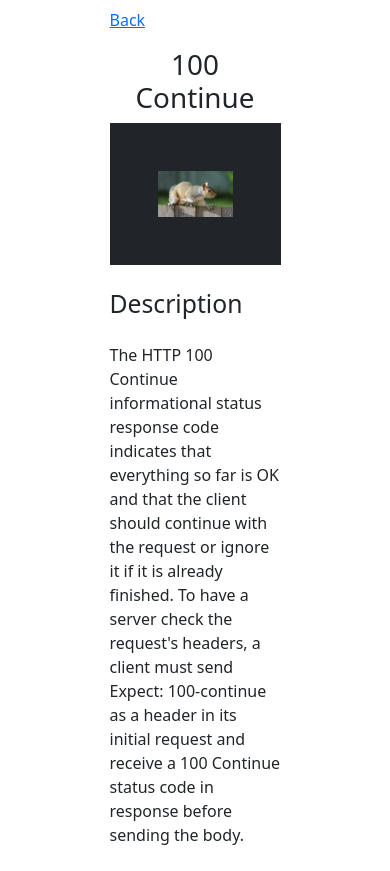
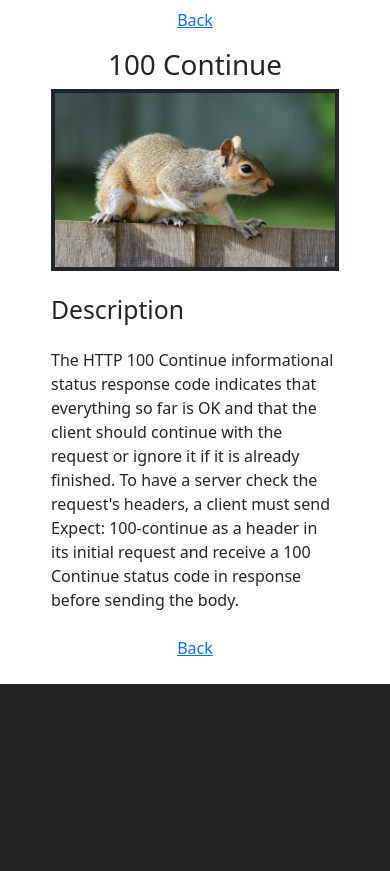
Before and after one commit to MBurtonshaw/http_squirrels, a Vue app: page /100 in a window 390 px wide. After the commit the page ends 844 px from the top, so only its background shows below. Built offline with nearby package versions, Linux system fonts and the light colour scheme.

Commit message:
mobile updated

```diff
--- a/src/components/CardDetail.vue
+++ b/src/components/CardDetail.vue
@@ -5,13 +5,13 @@ export default {
 </script>
 
 <template>
-  <div class="w-50 m-auto">
+  <div id="main_detail" class="m-auto">
     <div class="container w-100 m-auto">
-      <div class="py-2">
+      <div class="py-2 text-center">
         <router-link to="/">Back</router-link>
       </div>
       <h1 class="text-center w-100 p-2 m-auto">{{ squirrel.id }} {{ squirrel.name }}</h1>
-      <div class="p-5 bg-dark">
+      <div class="p-1 md-p-5 bg-dark">
         <img class="w-100" v-bind:src="squirrel.img" />
       </div>
       <h2 class="mt-3 py-2">Description</h2>
@@ -21,7 +21,19 @@ export default {
       </p>
       </div>
     </div>
+    <div class="pb-4 text-center">
+        <router-link to="/">Back</router-link>
+      </div>
   </div>
 </template>
 
-<style scoped></style>
+<style scoped>
+  #main_detail {
+    width: 50%;
+  }
+@media screen and (max-width: 500px) {
+  #main_detail {
+    width: 80%;
+  }
+}
+</style>
--- a/src/components/CardList.vue
+++ b/src/components/CardList.vue
@@ -14,7 +14,7 @@
           <img class="pic_width" v-bind:src="squirrel.img" />
 
           <div class="px-3 py-1">
-            <h3 class="pt-2 w-25">{{ squirrel.id }}</h3>
+            <h3 class="pt-2 md-w-25">{{ squirrel.id }}</h3>
             <p class="w-100 fw-bold fs-6">{{ squirrel.name }}</p>
           </div>
         </div>
@@ -25,5 +25,9 @@
 </template>
 
 <style scoped>
-
+@media screen and (max-width: 500px) {
+  p {
+    text-align: center;
+  }
+}
 </style>
--- a/src/fade.js
+++ b/src/fade.js
@@ -1,9 +1,16 @@
 let lastScrollTop = 0;
+let fadedSquirrels = new Set(); // Track faded squirrels
+let isScrolling; // Track scrolling state
 
 $(window).scroll(function() {
     let currentScrollTop = $(this).scrollTop();
     let windowHeight = $(window).height();
 
+    // Clear any previous timeout
+    clearTimeout(isScrolling);
+
+    // Only proceed if scrolling down
+    if (currentScrollTop > lastScrollTop) {
         // Get all elements with the class 'squirrel'
         let squirrels = document.getElementsByClassName('squirrel');
 
@@ -18,12 +25,16 @@ $(window).scroll(function() {
 
                 // Only add the fade-in effect if the element is near the bottom of the screen
                 if (bottom_of_screen > top_of_element && currentScrollTop < bottom_of_element) {
+                    // Only fade in if it hasn't already faded
+                    if (!fadedSquirrels.has(squirrels[i])) {
                         squirrels[i].classList.add('fade-in');
+                        fadedSquirrels.add(squirrels[i]); // Mark as faded
+                    }
                 }
             }
         }
 
-    // Check each element with the 'fade-in' class
+        // Check each element with the 'fade-in' class to add the 'http_card' class
         $('.fade-in').each(function() {
             var top_of_element = $(this).offset().top;
             var bottom_of_element = top_of_element + $(this).outerHeight();
@@ -33,40 +44,15 @@ $(window).scroll(function() {
             // If the element is within the viewport and doesn't already have the 'http_card' class, add it
             if ((bottom_of_screen > top_of_element) && (top_of_screen < bottom_of_element)) {
                 if (!$(this).hasClass('http_card')) {
-                $(this).addClass('http_card');
+                    $(this).addClass('http_card'); // Only add when scrolling down
                 }
             } else {
                 // If the element is out of the viewport, remove the 'http_card' class
                 $(this).removeClass('http_card');
             }
         });
+    }
 
     // Update last scroll position
     lastScrollTop = currentScrollTop;
 });
-
-
-/** SIMPLER VERSION FOR REFERENCE */
-
-// $(window).scroll(function() {
-//     //set 3 initially viewed squirrels to not fade in
-//     //otherwise, add fade-in class
-//     let squirrels = document.getElementsByClassName('squirrel');
-//     for ( let i = 0; i < squirrels.length; i++ ) {
-//         if ((squirrels[i] !== squirrels[0]) && (squirrels[i] !== squirrels[1]) && (squirrels[i] !== squirrels[2])) {
-//             squirrels[i].classList.add('fade-in')
-//         }
-//     }
-
-//     //fade-in class adds another class based on scrolling, http_card, which handles the animation in css
-//     $('.fade-in').each(function() {
-//         var top_of_element = $(this).offset().top;
-//         var bottom_of_element = $(this).offset().top + $(this).outerHeight();
-//         var bottom_of_screen = $(window).scrollTop() + $(window).innerHeight();
-//         var top_of_screen = $(window).scrollTop();
-
-//         if ((bottom_of_screen > top_of_element) && (top_of_screen < bottom_of_element) && !$(this).hasClass('http_card')) {
-//             $(this).addClass('http_card');
-//         }
-//     });
-// });
--- a/src/style.css
+++ b/src/style.css
@@ -39,15 +39,29 @@
 @keyframes enter-animation {
   0% {
     transform: translateY(100px);
-    opacity: 0;
   }
   100% {
     transform: translateY(0);
-    opacity: 1;
   }
 }
 
 .http_card {
   animation-name: enter-animation;
-  animation-duration: 1s;
+  animation-duration: 0.7s;
 }
+
+@media screen and (max-width: 500px) {
+
+  .squirrel_card {
+    margin: auto;
+  }
+  .bg-body-secondary {
+    text-align: center;
+  }
+  h1 {
+    text-align: center;
+  }
+  h3 {
+    text-align: center;
+  }
+}
```
Lines whose indentation alone changed are shown as unchanged.
